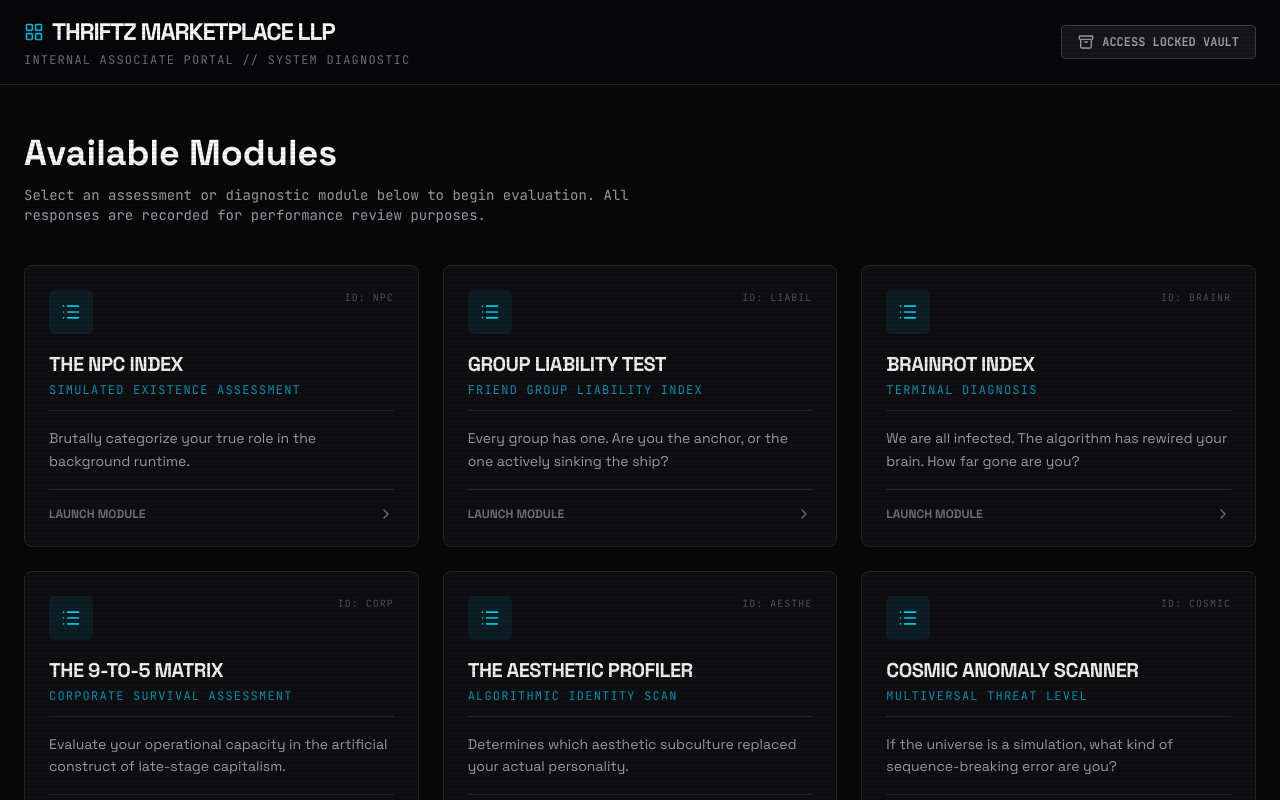
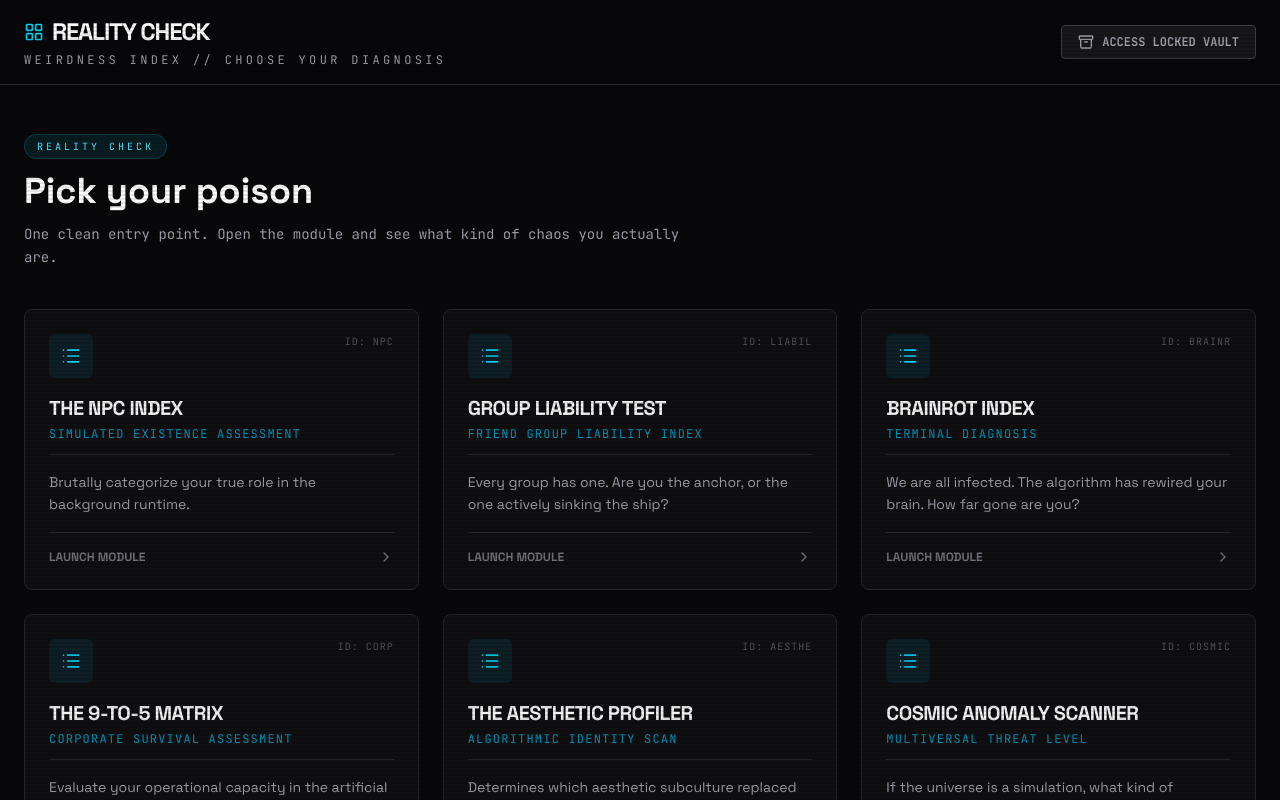
Before and after one commit to iamarjunm/realitycheck, a Next.js app: page / in a window 1280 px wide. Built offline with nearby package versions, Linux system fonts and the light colour scheme.

Commit message:
new ui ux and new quiz for thriftz interns final

```diff
--- a/app/components/quiz/QuizSelectScreen.tsx
+++ b/app/components/quiz/QuizSelectScreen.tsx
@@ -49,16 +49,16 @@ export function QuizSelectScreen({ onSelect, onViewCollection }: { onSelect: (id
       <header className="sticky top-0 z-50 bg-zinc-950/80 backdrop-blur-md border-b border-zinc-800 px-6 py-4 flex flex-col sm:flex-row justify-between items-start sm:items-center gap-4">
         <div>
           <h1 className="text-xl sm:text-2xl font-black text-white tracking-tighter uppercase flex items-center gap-2">
-            <LayoutGrid className="w-5 h-5 text-cyan-500" />
-            THRIFTZ MARKETPLACE LLP
+            <LayoutGrid className="w-5 h-5 text-cyan-400" />
+            Reality Check
           </h1>
-          <p className="text-zinc-500 font-mono text-[10px] sm:text-xs mt-1 uppercase tracking-widest">
-            Internal Associate Portal // System Diagnostic
+          <p className="text-zinc-400 font-mono text-[10px] sm:text-xs mt-1 uppercase tracking-[0.28em]">
+            Weirdness index // choose your diagnosis
           </p>
         </div>
         <button
           onClick={onViewCollection}
-          className="flex items-center gap-2 px-4 py-2 bg-zinc-900 border border-zinc-700 hover:border-yellow-500/50 hover:bg-yellow-500/10 hover:text-yellow-400 text-zinc-400 text-xs font-mono font-bold uppercase transition-colors rounded-sm"
+          className="flex items-center gap-2 px-4 py-2 bg-zinc-900 border border-zinc-700 hover:border-cyan-400/50 hover:bg-cyan-400/10 hover:text-cyan-300 text-zinc-400 text-xs font-mono font-bold uppercase transition-colors rounded-sm"
         >
           <Archive className="w-4 h-4" />
           Access Locked Vault
@@ -67,10 +67,13 @@ export function QuizSelectScreen({ onSelect, onViewCollection }: { onSelect: (id
 
       {/* Main Content */}
       <main className="max-w-7xl mx-auto px-6 py-12">
-        <div className="mb-10 text-center sm:text-left">
-          <h2 className="text-3xl sm:text-4xl font-black text-white mb-3">Available Modules</h2>
-          <p className="text-zinc-400 font-mono text-sm max-w-2xl mx-auto sm:mx-0">
-            Select an assessment or diagnostic module below to begin evaluation. All responses are recorded for performance review purposes.
+        <div className="mb-10 text-center sm:text-left space-y-3">
+          <div className="inline-flex items-center gap-2 rounded-full border border-cyan-400/20 bg-cyan-400/10 px-3 py-1 text-[10px] font-mono uppercase tracking-[0.3em] text-cyan-300">
+            Reality Check
+          </div>
+          <h2 className="text-3xl sm:text-4xl font-black text-white mb-3">Pick your poison</h2>
+          <p className="text-zinc-400 font-mono text-sm max-w-2xl mx-auto sm:mx-0 leading-relaxed">
+            One clean entry point. Open the module and see what kind of chaos you actually are.
           </p>
         </div>
 
```
